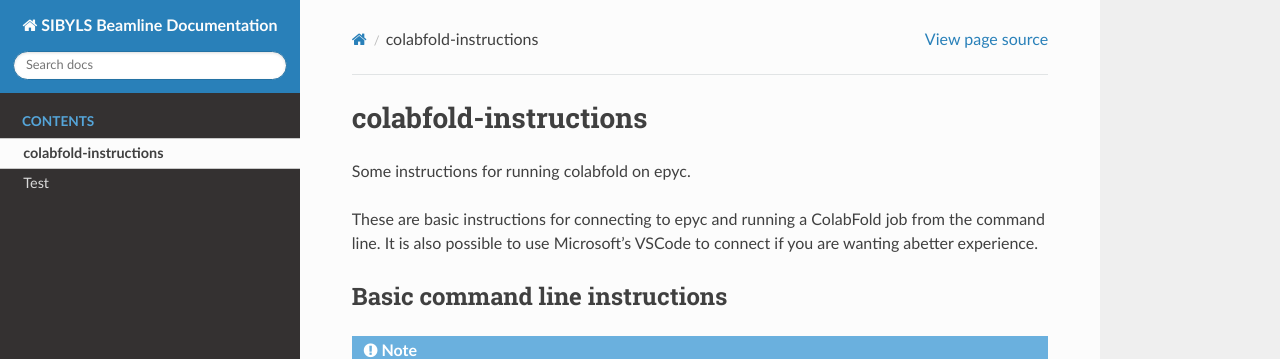
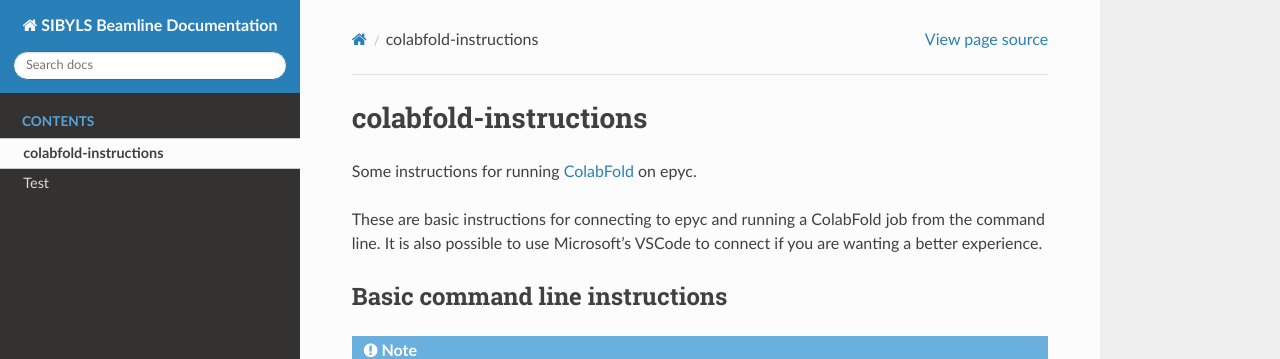
Before and after one commit to bl1231/documentation, a Sphinx documentation site: the page built from docs/source/colabfold.rst, in a window 1280 px wide and 900 px high. Shown: the top 359 px of the window. Built offline with Sphinx 7.4.7 and the Read the Docs theme 2.0.0, drawn with Linux system fonts in a browser that asks for light colours.

Commit message:
add ColabFold GitHub link

```diff
--- a/docs/source/colabfold.rst
+++ b/docs/source/colabfold.rst
@@ -2,9 +2,9 @@
 colabfold-instructions
 ======================
 
-Some instructions for running colabfold on epyc.
+Some instructions for running `ColabFold`_ on epyc.
 
-These are basic instructions for connecting to epyc and running a ColabFold job from the command line. It is also possible to use Microsoft's VSCode to connect if you are wanting abetter experience.
+These are basic instructions for connecting to epyc and running a ColabFold job from the command line. It is also possible to use Microsoft's VSCode to connect if you are wanting a better experience.
 
 Basic command line instructions
 ===============================
```
Also changed, not shown: other parts of docs/source/colabfold.rst (+2 -0 lines).
